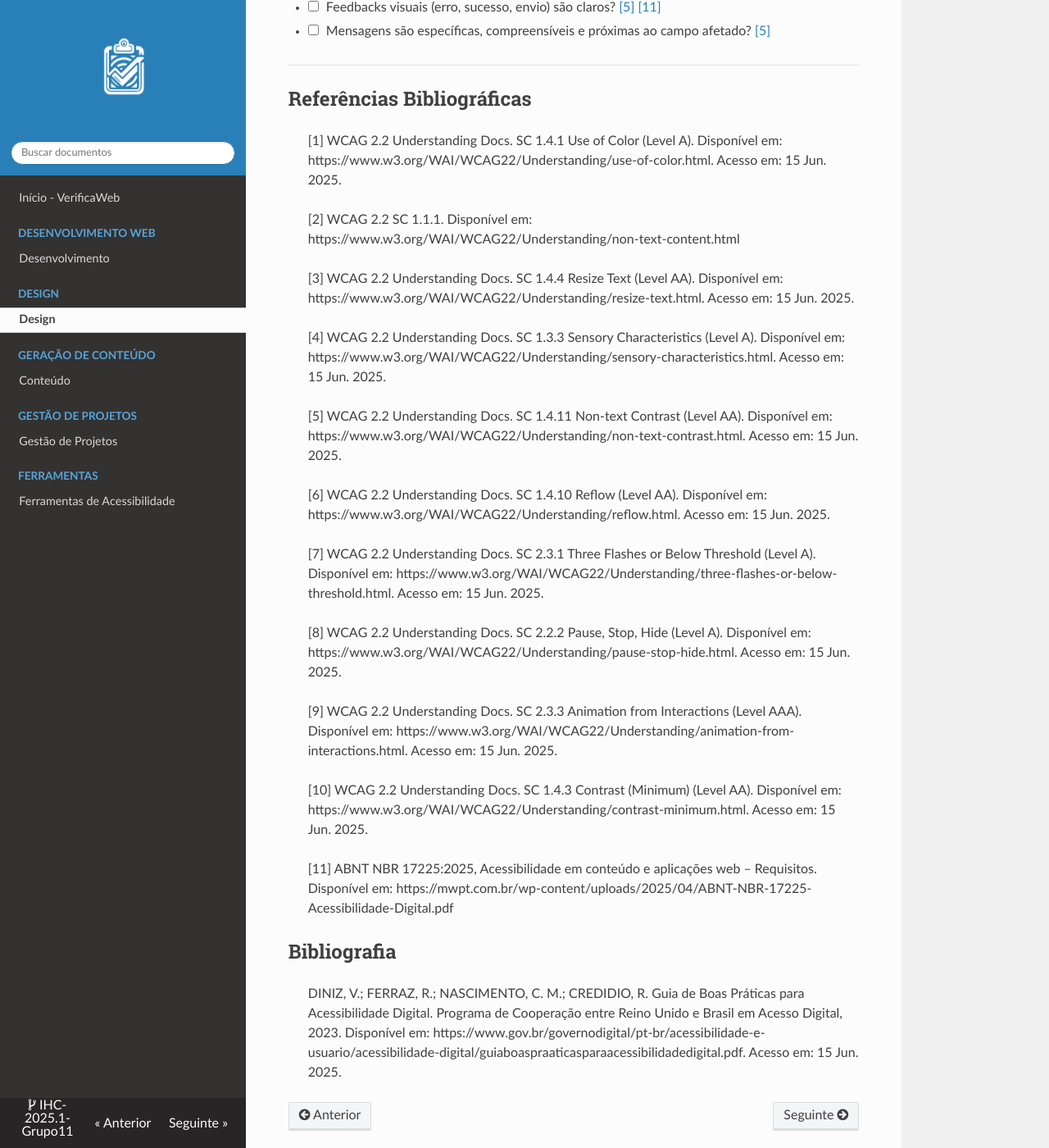
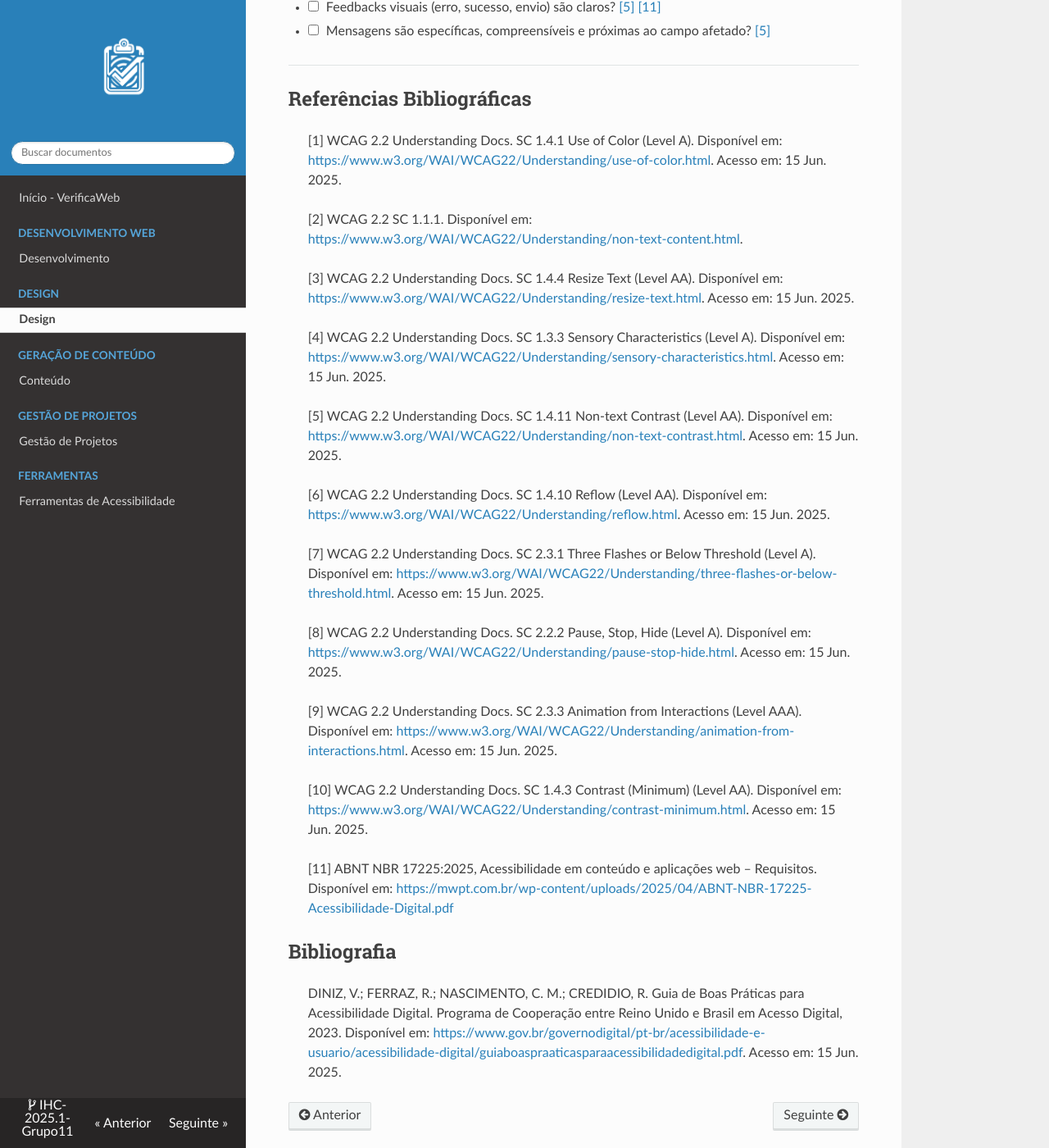
Before and after one commit to UnBIHC2025-1/IHC-2025.1-Grupo11, an MkDocs documentation site: the page built from docs/design/design.md, in a window 1280 px wide and 1400 px high, scrolled down 2660 px. Shown: the whole window at 82% size. Built offline with MkDocs 1.6.1, drawn with Linux system fonts in a browser that asks for light colours; nearby versions of some CDN libraries; some of the changed lines change nothing that is shown.

Commit message:
fix: links

```diff
--- a/docs/design/design.md
+++ b/docs/design/design.md
@@ -96,37 +96,37 @@ Nesta seção, você encontrará um checklist para garantir a acessibilidade no
 ## Referências Bibliográficas
 
 <a id="ref1"></a>
-> [1] WCAG 2.2 Understanding Docs. SC 1.4.1 Use of Color (Level A). Disponível em: https://www.w3.org/WAI/WCAG22/Understanding/use-of-color.html. Acesso em: 15 Jun. 2025.
+> [1] WCAG 2.2 Understanding Docs. SC 1.4.1 Use of Color (Level A). Disponível em: [https://www.w3.org/WAI/WCAG22/Understanding/use-of-color.html](https://www.w3.org/WAI/WCAG22/Understanding/use-of-color.html). Acesso em: 15 Jun. 2025.
 
 <a id="ref2"></a>
-> [2] WCAG 2.2 SC 1.1.1. Disponível em: https://www.w3.org/WAI/WCAG22/Understanding/non-text-content.html
+> [2] WCAG 2.2 SC 1.1.1. Disponível em: [https://www.w3.org/WAI/WCAG22/Understanding/non-text-content.html](https://www.w3.org/WAI/WCAG22/Understanding/non-text-content.html).
 
 <a id="ref3"></a>
-> [3] WCAG 2.2 Understanding Docs. SC 1.4.4 Resize Text (Level AA). Disponível em: https://www.w3.org/WAI/WCAG22/Understanding/resize-text.html. Acesso em: 15 Jun. 2025.
+> [3] WCAG 2.2 Understanding Docs. SC 1.4.4 Resize Text (Level AA). Disponível em: [https://www.w3.org/WAI/WCAG22/Understanding/resize-text.html](https://www.w3.org/WAI/WCAG22/Understanding/resize-text.html). Acesso em: 15 Jun. 2025.
 
 <a id="ref4"></a>
-> [4] WCAG 2.2 Understanding Docs. SC 1.3.3 Sensory Characteristics (Level A). Disponível em: https://www.w3.org/WAI/WCAG22/Understanding/sensory-characteristics.html. Acesso em: 15 Jun. 2025.
+> [4] WCAG 2.2 Understanding Docs. SC 1.3.3 Sensory Characteristics (Level A). Disponível em: [https://www.w3.org/WAI/WCAG22/Understanding/sensory-characteristics.html](https://www.w3.org/WAI/WCAG22/Understanding/sensory-characteristics.html). Acesso em: 15 Jun. 2025.
 
 <a id="ref5"></a>
-> [5] WCAG 2.2 Understanding Docs. SC 1.4.11 Non-text Contrast (Level AA). Disponível em: https://www.w3.org/WAI/WCAG22/Understanding/non-text-contrast.html. Acesso em: 15 Jun. 2025.
+> [5] WCAG 2.2 Understanding Docs. SC 1.4.11 Non-text Contrast (Level AA). Disponível em: [https://www.w3.org/WAI/WCAG22/Understanding/non-text-contrast.html](https://www.w3.org/WAI/WCAG22/Understanding/non-text-contrast.html). Acesso em: 15 Jun. 2025.
 
 <a id="ref6"></a>
-> [6] WCAG 2.2 Understanding Docs. SC 1.4.10 Reflow (Level AA). Disponível em: https://www.w3.org/WAI/WCAG22/Understanding/reflow.html. Acesso em: 15 Jun. 2025.
+> [6] WCAG 2.2 Understanding Docs. SC 1.4.10 Reflow (Level AA). Disponível em: [https://www.w3.org/WAI/WCAG22/Understanding/reflow.html](https://www.w3.org/WAI/WCAG22/Understanding/reflow.html). Acesso em: 15 Jun. 2025.
 
 <a id="ref7"></a>
-> [7] WCAG 2.2 Understanding Docs. SC 2.3.1 Three Flashes or Below Threshold (Level A). Disponível em: https://www.w3.org/WAI/WCAG22/Understanding/three-flashes-or-below-threshold.html. Acesso em: 15 Jun. 2025.
+> [7] WCAG 2.2 Understanding Docs. SC 2.3.1 Three Flashes or Below Threshold (Level A). Disponível em: [https://www.w3.org/WAI/WCAG22/Understanding/three-flashes-or-below-threshold.html](https://www.w3.org/WAI/WCAG22/Understanding/three-flashes-or-below-threshold.html). Acesso em: 15 Jun. 2025.
 
 <a id="ref8"></a>
-> [8] WCAG 2.2 Understanding Docs. SC 2.2.2 Pause, Stop, Hide (Level A). Disponível em: https://www.w3.org/WAI/WCAG22/Understanding/pause-stop-hide.html. Acesso em: 15 Jun. 2025.
+> [8] WCAG 2.2 Understanding Docs. SC 2.2.2 Pause, Stop, Hide (Level A). Disponível em: [https://www.w3.org/WAI/WCAG22/Understanding/pause-stop-hide.html](https://www.w3.org/WAI/WCAG22/Understanding/pause-stop-hide.html). Acesso em: 15 Jun. 2025.
 
 <a id="ref9"></a>
-> [9] WCAG 2.2 Understanding Docs. SC 2.3.3 Animation from Interactions (Level AAA). Disponível em: https://www.w3.org/WAI/WCAG22/Understanding/animation-from-interactions.html. Acesso em: 15 Jun. 2025.
+> [9] WCAG 2.2 Understanding Docs. SC 2.3.3 Animation from Interactions (Level AAA). Disponível em: [https://www.w3.org/WAI/WCAG22/Understanding/animation-from-interactions.html](https://www.w3.org/WAI/WCAG22/Understanding/animation-from-interactions.html). Acesso em: 15 Jun. 2025.
 
 <a id="ref10"></a>
-> [10] WCAG 2.2 Understanding Docs. SC 1.4.3 Contrast (Minimum) (Level AA). Disponível em: https://www.w3.org/WAI/WCAG22/Understanding/contrast-minimum.html. Acesso em: 15 Jun. 2025.
+> [10] WCAG 2.2 Understanding Docs. SC 1.4.3 Contrast (Minimum) (Level AA). Disponível em: [https://www.w3.org/WAI/WCAG22/Understanding/contrast-minimum.html](https://www.w3.org/WAI/WCAG22/Understanding/contrast-minimum.html). Acesso em: 15 Jun. 2025.
 
 <a id="ref11"></a>
-> [11] ABNT NBR 17225:2025, Acessibilidade em conteúdo e aplicações web – Requisitos. Disponível em: https://mwpt.com.br/wp-content/uploads/2025/04/ABNT-NBR-17225-Acessibilidade-Digital.pdf
+> [11] ABNT NBR 17225:2025, Acessibilidade em conteúdo e aplicações web – Requisitos. Disponível em: [https://mwpt.com.br/wp-content/uploads/2025/04/ABNT-NBR-17225-Acessibilidade-Digital.pdf](https://mwpt.com.br/wp-content/uploads/2025/04/ABNT-NBR-17225-Acessibilidade-Digital.pdf)
 
 ## Bibliografia
-> DINIZ, V.; FERRAZ, R.; NASCIMENTO, C. M.; CREDIDIO, R. Guia de Boas Práticas para Acessibilidade Digital. Programa de Cooperação entre Reino Unido e Brasil em Acesso Digital, 2023. Disponível em: https://www.gov.br/governodigital/pt-br/acessibilidade-e-usuario/acessibilidade-digital/guiaboaspraaticasparaacessibilidadedigital.pdf. Acesso em: 15 Jun. 2025.
+> DINIZ, V.; FERRAZ, R.; NASCIMENTO, C. M.; CREDIDIO, R. Guia de Boas Práticas para Acessibilidade Digital. Programa de Cooperação entre Reino Unido e Brasil em Acesso Digital, 2023. Disponível em: [https://www.gov.br/governodigital/pt-br/acessibilidade-e-usuario/acessibilidade-digital/guiaboaspraaticasparaacessibilidadedigital.pdf](https://www.gov.br/governodigital/pt-br/acessibilidade-e-usuario/acessibilidade-digital/guiaboaspraaticasparaacessibilidadedigital.pdf). Acesso em: 15 Jun. 2025.
```
